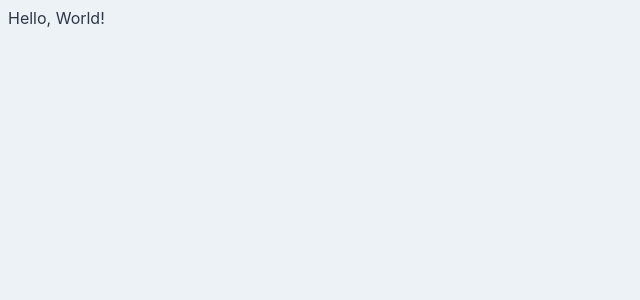
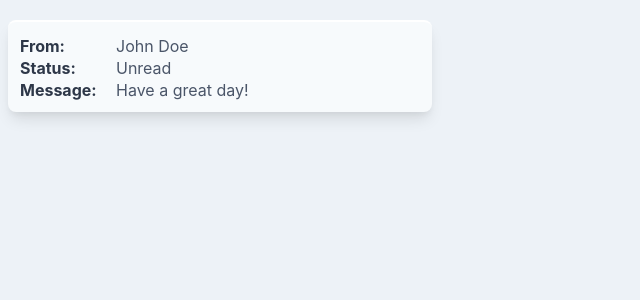
Before and after one commit to study-hary-id/react-message-app, a React (Create React App) app: page / in a window 1280 px wide. Shown: the top 300 px of the page, without its empty margins (0-640 px from the left). Built offline with nearby package versions, Linux system fonts and the light colour scheme; the HTML template or start-up script is replaced by a standard one.

Commit message:
Import css and MessageView

```diff
--- a/src/App.js
+++ b/src/App.js
@@ -1,13 +1,12 @@
-// import './App.css';
+import { Component } from "react";
 
-import { Component } from "react";
+import './App.css';
+import MessageView from "./components/message-view";
 
 class App extends Component {
   render() {
     return (
-      <div>
-        Hello, World!
-      </div>
+      <MessageView />
     );
   }
 }
```
